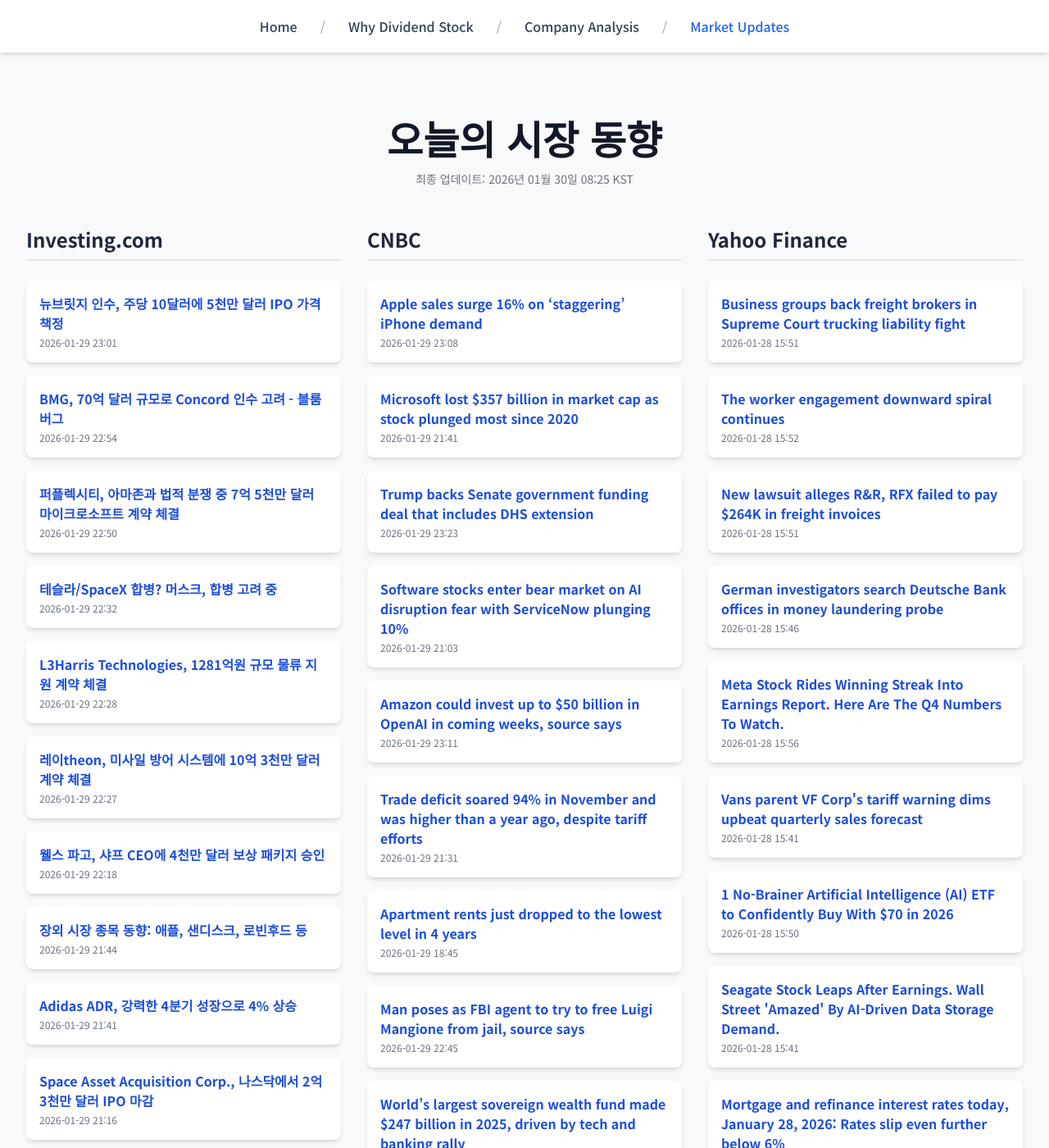
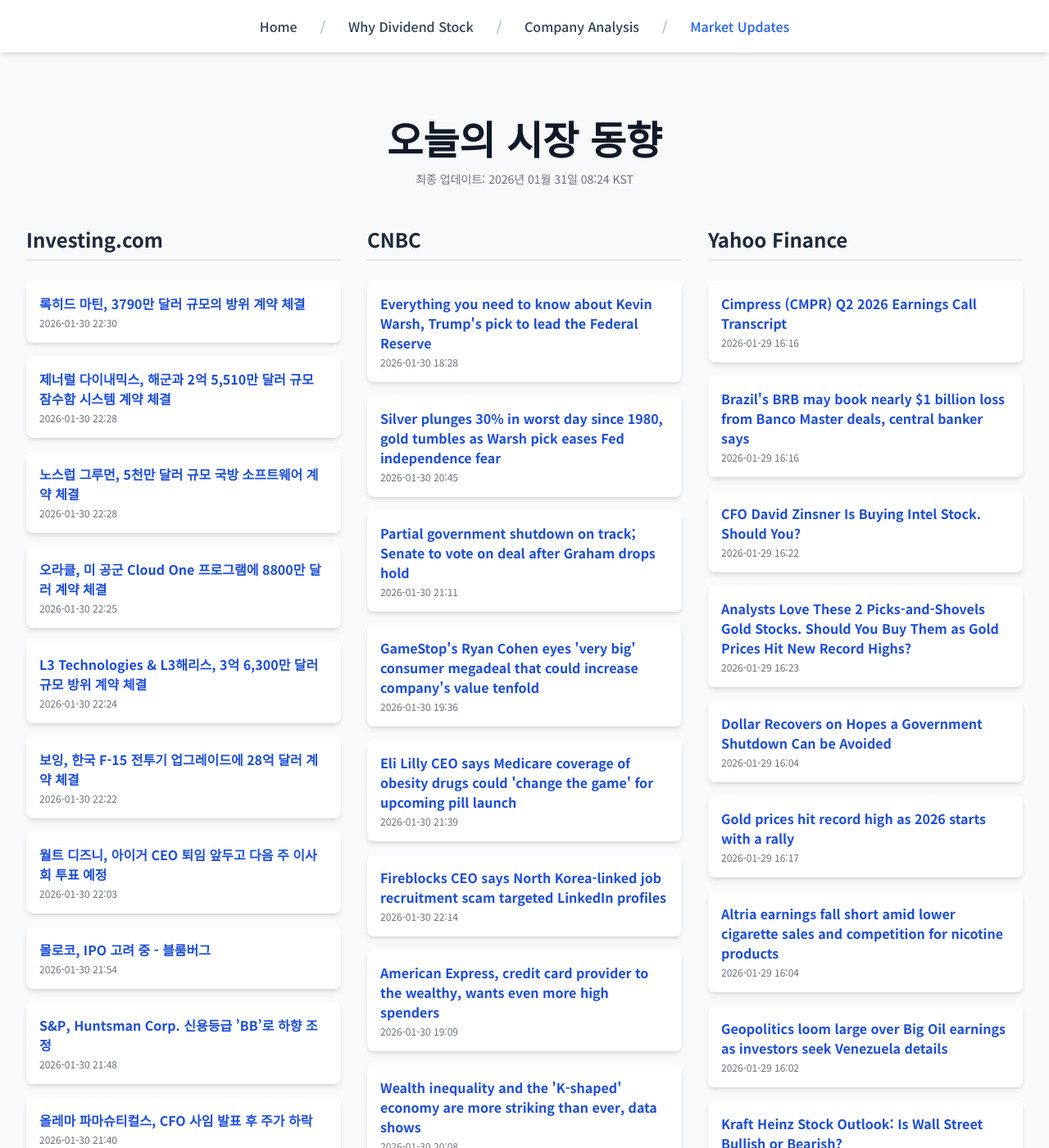
Before and after one commit to Kay-Hwang/my-company-analysis, a Jekyll site: the page built from market-updates.html, in a window 1280 px wide and 1400 px high. Shown: the whole window at 82% size. Built offline with Jekyll 4.4.1, drawn with Linux system fonts in a browser that asks for light colours; nearby versions of some CDN libraries; a script that is not in the unit is left out; some of the changed text lies outside the part shown.

Commit message:
Update daily data

```diff
--- a/_data/latest_data.json
+++ b/_data/latest_data.json
@@ -1,190 +1,190 @@
 {
-  "lastUpdated": "2026년 01월 30일 08:25 KST",
+  "lastUpdated": "2026년 01월 31일 08:24 KST",
   "news": {
     "investing": [
       {
-        "title": "뉴브릿지 인수, 주당 10달러에 5천만 달러 IPO 가격 책정",
-        "link": "https://kr.investing.com/news/stock-market-news/article-432SI-1804937",
-        "pubDate": "2026-01-29 23:01:04",
-        "summary": "뉴브릿지 인수, 주당 10달러에 5천만 달러 IPO 가격 책정"
+        "title": "록히드 마틴, 3790만 달러 규모의 방위 계약 체결",
+        "link": "https://kr.investing.com/news/stock-market-news/article-93CH-1806583",
+        "pubDate": "2026-01-30 22:30:49",
+        "summary": "록히드 마틴, 3790만 달러 규모의 방위 계약 체결"
       },
       {
-        "title": "BMG, 70억 달러 규모로 Concord 인수 고려 - 블룸버그",
-        "link": "https://kr.investing.com/news/stock-market-news/article-93CH-1804925",
-        "pubDate": "2026-01-29 22:54:50",
-        "summary": "BMG, 70억 달러 규모로 Concord 인수 고려 - 블룸버그"
+        "title": "제너럴 다이내믹스, 해군과 2억 5,510만 달러 규모 잠수함 시스템 계약 체결",
+        "link": "https://kr.investing.com/news/stock-market-news/article-93CH-1806581",
+        "pubDate": "2026-01-30 22:28:46",
+        "summary": "제너럴 다이내믹스, 해군과 2억 5,510만 달러 규모 잠수함 시스템 계약 체결"
       },
       {
-        "title": "퍼플렉시티, 아마존과 법적 분쟁 중 7억 5천만 달러 마이크로소프트 계약 체결",
-        "link": "https://kr.investing.com/news/stock-market-news/article-1804929",
-        "pubDate": "2026-01-29 22:50:46",
-        "summary": "퍼플렉시티, 아마존과 법적 분쟁 중 7억 5천만 달러 마이크로소프트 계약 체결"
+        "title": "노스럽 그루먼, 5천만 달러 규모 국방 소프트웨어 계약 체결",
+        "link": "https://kr.investing.com/news/stock-market-news/article-93CH-1806580",
+        "pubDate": "2026-01-30 22:28:13",
+        "summary": "노스럽 그루먼, 5천만 달러 규모 국방 소프트웨어 계약 체결"
       },
       {
-        "title": "테슬라/SpaceX 합병? 머스크, 합병 고려 중",
-        "link": "https://kr.investing.com/news/stock-market-news/article-1804889",
-        "pubDate": "2026-01-29 22:32:25",
-        "summary": "테슬라/SpaceX 합병? 머스크, 합병 고려 중"
+        "title": "오라클, 미 공군 Cloud One 프로그램에 8800만 달러 계약 체결",
+        "link": "https://kr.investing.com/news/stock-market-news/article-93CH-1806579",
+        "pubDate": "2026-01-30 22:25:44",
+        "summary": "오라클, 미 공군 Cloud One 프로그램에 8800만 달러 계약 체결"
       },
       {
-        "title": "L3Harris Technologies, 1281억원 규모 물류 지원 계약 체결",
-        "link": "https://kr.investing.com/news/stock-market-news/article-93CH-1804881",
-        "pubDate": "2026-01-29 22:28:24",
-        "summary": "L3Harris Technologies, 1281억원 규모 물류 지원 계약 체결"
+        "title": "L3 Technologies & L3해리스, 3억 6,300만 달러 규모 방위 계약 체결",
+        "link": "https://kr.investing.com/news/stock-market-news/article-93CH-1806578",
+        "pubDate": "2026-01-30 22:24:54",
+        "summary": "L3 Technologies & L3해리스, 3억 6,300만 달러 규모 방위 계약 체결"
       },
       {
-        "title": "레이theon, 미사일 방어 시스템에 10억 3천만 달러 계약 체결",
-        "link": "https://kr.investing.com/news/stock-market-news/article-93CH-1804880",
-        "pubDate": "2026-01-29 22:27:58",
-        "summary": "레이theon, 미사일 방어 시스템에 10억 3천만 달러 계약 체결"
+        "title": "보잉, 한국 F-15 전투기 업그레이드에 28억 달러 계약 체결",
+        "link": "https://kr.investing.com/news/stock-market-news/article-93CH-1806577",
+        "pubDate": "2026-01-30 22:22:03",
+        "summary": "보잉, 한국 F-15 전투기 업그레이드에 28억 달러 계약 체결"
       },
       {
-        "title": "웰스 파고, 샤프 CEO에 4천만 달러 보상 패키지 승인",
-        "link": "https://kr.investing.com/news/stock-market-news/article-93CH-1804865",
-        "pubDate": "2026-01-29 22:18:34",
-        "summary": "웰스 파고, 샤프 CEO에 4천만 달러 보상 패키지 승인"
+        "title": "월트 디즈니, 아이거 CEO 퇴임 앞두고 다음 주 이사회 투표 예정",
+        "link": "https://kr.investing.com/news/stock-market-news/article-1806574",
+        "pubDate": "2026-01-30 22:03:27",
+        "summary": "월트 디즈니, 아이거 CEO 퇴임 앞두고 다음 주 이사회 투표 예정"
       },
       {
-        "title": "장외 시장 종목 동향: 애플, 샌디스크, 로빈후드 등",
-        "link": "https://kr.investing.com/news/stock-market-news/article-432SI-1804796",
-        "pubDate": "2026-01-29 21:44:03",
-        "summary": "장외 시장 종목 동향: 애플, 샌디스크, 로빈후드 등"
+        "title": "몰로코, IPO 고려 중 - 블룸버그",
+        "link": "https://kr.investing.com/news/stock-market-news/article-93CH-1806559",
+        "pubDate": "2026-01-30 21:54:55",
+        "summary": "몰로코, IPO 고려 중 - 블룸버그"
       },
       {
-        "title": "Adidas ADR, 강력한 4분기 성장으로 4% 상승",
-        "link": "https://kr.investing.com/news/stock-market-news/article-1804790",
-        "pubDate": "2026-01-29 21:41:31",
-        "summary": "Adidas ADR, 강력한 4분기 성장으로 4% 상승"
+        "title": "S&P, Huntsman Corp. 신용등급 ’BB’로 하향 조정",
+        "link": "https://kr.investing.com/news/stock-market-news/article-93CH-1806554",
+        "pubDate": "2026-01-30 21:48:04",
+        "summary": "S&P, Huntsman Corp. 신용등급 ’BB’로 하향 조정"
       },
       {
-        "title": "Space Asset Acquisition Corp., 나스닥에서 2억3천만 달러 IPO 마감",
-        "link": "https://kr.investing.com/news/stock-market-news/article-432SI-1804670",
-        "pubDate": "2026-01-29 21:16:09",
-        "summary": "Space Asset Acquisition Corp., 나스닥에서 2억3천만 달러 IPO 마감"
+        "title": "올레마 파마슈티컬스, CFO 사임 발표 후 주가 하락",
+        "link": "https://kr.investing.com/news/stock-market-news/article-93CH-1806545",
+        "pubDate": "2026-01-30 21:40:49",
+        "summary": "올레마 파마슈티컬스, CFO 사임 발표 후 주가 하락"
       }
     ],
     "cnbc": [
       {
-        "title": "Apple sales surge 16% on ‘staggering’ iPhone demand",
-        "link": "https://www.cnbc.com/2026/01/29/apple-aapl-earnings-report-q1-2026.html",
-        "pubDate": "Thu, 29 Jan 2026 23:08:57 GMT",
-        "summary": "Apple reported fiscal first-quarter earnings on Thursday that surpassed expectations, with revenue soaring 16% on an annual basis."
+        "title": "Everything you need to know about Kevin Warsh, Trump's pick to lead the Federal Reserve",
+        "link": "https://www.cnbc.com/2026/01/30/who-is-kevin-warsh-trumps-fed-chair-pick.html",
+        "pubDate": "Fri, 30 Jan 2026 18:28:58 GMT",
+        "summary": "Kevin Warsh, a former Fed governor, has emerged as Donald Trump’s pick to lead the Federal Reserve. Here’s his background, views and why it matters."
       },
       {
-        "title": "Microsoft lost $357 billion in market cap as stock plunged most since 2020",
-        "link": "https://www.cnbc.com/2026/01/29/microsoft-market-cap-earnings.html",
-        "pubDate": "Thu, 29 Jan 2026 21:41:49 GMT",
-        "summary": "As investors sold shares of Microsoft on Thursday, the $3.22 trillion company dragged down the software complex and the S&amp;P 500 index."
+        "title": "Silver plunges 30% in worst day since 1980, gold tumbles as Warsh pick eases Fed independence fear",
+        "link": "https://www.cnbc.com/2026/01/30/silver-gold-fall-price-usd-dollar-fed-warsh-chair-trump-metals.html",
+        "pubDate": "Fri, 30 Jan 2026 20:45:33 GMT",
+        "summary": "Gold and silver prices plunged on Friday, following weeks of gains as investors poured money into safe havens."
       },
       {
-        "title": "Trump backs Senate government funding deal that includes DHS extension",
-        "link": "https://www.cnbc.com/2026/01/29/trump-congress-government-shutdown.html",
-        "pubDate": "Thu, 29 Jan 2026 23:23:28 GMT",
-        "summary": "Trump backs Senate government funding deal that includes DHS extension"
+        "title": "Partial government shutdown on track; Senate to vote on deal after Graham drops hold",
+        "link": "https://www.cnbc.com/2026/01/30/government-shutdown-senate-vote-dhs.html",
+        "pubDate": "Fri, 30 Jan 2026 21:11:15 GMT",
+        "summary": "The deal would address concerns Democrats have about funding the Department of Homeland Security because of enforcement actions in Minnesota."
       },
       {
-        "title": "Software stocks enter bear market on AI disruption fear with ServiceNow plunging 10%",
-        "link": "https://www.cnbc.com/2026/01/29/software-stocks-enter-bear-market-on-ai-disruption-fear-with-servicenow-plunging-11percent-thursday.html",
-        "pubDate": "Thu, 29 Jan 2026 21:03:56 GMT",
-        "summary": "The iShares Expanded Tech-Software Sector ETF is on pace for its biggest one-day decline since April 4 during the tariff-triggered downturn."
+        "title": "GameStop's Ryan Cohen eyes 'very big' consumer megadeal that could increase company's value tenfold",
+        "link": "https://www.cnbc.com/2026/01/30/gamestop-ceo-ryan-cohen-targets-consumer-mega-deal.html",
+        "pubDate": "Fri, 30 Jan 2026 19:36:21 GMT",
+        "summary": "Ryan Cohen wouldn't say whether he would sell GameStop's bitcoin to try to pull off a major acquisition."
       },
       {
-        "title": "Amazon could invest up to $50 billion in OpenAI in coming weeks, source says",
-        "link": "https://www.cnbc.com/2026/01/29/amazon-openai-investment-jassy-altman.html",
-        "pubDate": "Thu, 29 Jan 2026 23:11:50 GMT",
-        "summary": "OpenAI CEO Sam Altman and Amazon CEO Andy Jassy have been speaking directly, according to a source familiar with the discussions."
+        "title": "Eli Lilly CEO says Medicare coverage of obesity drugs could 'change the game' for upcoming pill launch",
+        "link": "https://www.cnbc.com/2026/01/30/eli-lilly-ceo-david-ricks-medicare-coverage-obesity-pills.html",
+        "pubDate": "Fri, 30 Jan 2026 21:39:04 GMT",
+        "summary": "Lilly CEO Dave Ricks is confident in the ability of the company's pill to compete and is preparing for a \"full launch\" in the second quarter."
       },
       {
-        "title": "Trade deficit soared 94% in November and was higher than a year ago, despite tariff efforts",
-        "link": "https://www.cnbc.com/2026/01/29/trade-balance-soared-94percent-in-november-and-was-higher-than-a-year-ago-despite-tariff-efforts.html",
-        "pubDate": "Thu, 29 Jan 2026 21:31:45 GMT",
-        "summary": "The U.S. deficit with its global trading partners nearly doubled in November as the shortfall with the European Union swelled."
+        "title": "Fireblocks CEO says North Korea-linked job recruitment scam targeted LinkedIn profiles",
+        "link": "https://www.cnbc.com/2026/01/30/fireblocks-north-korea-hackers-crypto-job-scam.html",
+        "pubDate": "Fri, 30 Jan 2026 22:14:06 GMT",
+        "summary": "CEO Michael Shaulov said hackers, especially those with ties to North Korea, have been evolving at \"lightspeed\" because of AI."
       },
       {
-        "title": "Apartment rents just dropped to the lowest level in 4 years",
-        "link": "https://www.cnbc.com/2026/01/29/apartment-rents-just-dropped-to-the-lowest-level-in-4-years.html",
-        "pubDate": "Thu, 29 Jan 2026 18:45:10 GMT",
-        "summary": "Apartment rents are falling sharply due to weaker economic conditions and growing job losses."
+        "title": "American Express, credit card provider to the wealthy, wants even more high spenders",
+        "link": "https://www.cnbc.com/2026/01/30/american-express-credit-card-high-spenders.html",
+        "pubDate": "Fri, 30 Jan 2026 19:09:39 GMT",
+        "summary": "AmEx's strategy shift is the latest example of the K-shaped economy, in which wealthy consumers continue to spend freely while others rein in their expenses"
       },
       {
-        "title": "Man poses as FBI agent to try to free Luigi Mangione from jail, source says",
-        "link": "https://www.cnbc.com/2026/01/29/luigi-mangione-fbi-jail-murder-mark-anderson.html",
-        "pubDate": "Thu, 29 Jan 2026 22:45:56 GMT",
-        "summary": "Luigi Mangione is being held in the notorious Metropolitan Detention Center in Brooklyn, New York, on charges of killing UnitedHealthcare CEO Brian Thompson."
+        "title": "Wealth inequality and the 'K-shaped' economy are more striking than ever, data shows",
+        "link": "https://www.cnbc.com/2026/01/30/wealth-inequality-k-shaped-economy-united-states-consumer-spending-trump.html",
+        "pubDate": "Fri, 30 Jan 2026 20:08:17 GMT",
+        "summary": "The K-shaped economy is as apparent as ever and isn't going away anytime soon, economists say."
       },
       {
-        "title": "World’s largest sovereign wealth fund made $247 billion in 2025, driven by tech and banking rally",
-        "link": "https://www.cnbc.com/2026/01/29/norway-sovereign-wealth-fund-2025-return-nbim-trillion-oil-stocks-tech-ai-banks-silver.html",
-        "pubDate": "Thu, 29 Jan 2026 13:18:04 GMT",
-        "summary": "Norway's $2 trillion sovereign wealth fund holds stakes in many of the world's biggest companies, including Apple, Nvidia and JPMorgan Chase."
+        "title": "Former Google engineer found guilty of espionage and theft of AI tech",
+        "link": "https://www.cnbc.com/2026/01/30/former-google-engineer-found-guilty-of-espionage-and-theft-of-ai-tech.html",
+        "pubDate": "Fri, 30 Jan 2026 19:53:09 GMT",
+        "summary": "The case marks the first conviction on AI-related economic espionage charges in the U.S., according to the Department of Justice."
       },
       {
-        "title": "A Waymo hit a child near an elementary school. The NHTSA is investigating",
-        "link": "https://www.cnbc.com/2026/01/29/waymo-nhtsa-crash-child-school.html",
-        "pubDate": "Thu, 29 Jan 2026 17:45:42 GMT",
-        "summary": "U.S. regulators are investigating the behavior of Waymo driverless vehicles around schools and school buses"
+        "title": "Jeffrey Epstein victims blast DOJ for 'incomplete' release of files",
+        "link": "https://www.cnbc.com/2026/01/30/jeffrey-epstein-files-doj.html",
+        "pubDate": "Fri, 30 Jan 2026 22:49:06 GMT",
+        "summary": "\"We did not protect President Trump ... or anybody,\" Deputy Attorney General Todd Blanche said as he revealed there would be no more release of Epstein files."
       }
     ],
     "yahoo": [
       {
-        "title": "Business groups back freight brokers in Supreme Court trucking liability fight",
-        "link": "https://finance.yahoo.com/news/business-groups-back-freight-brokers-155104035.html",
-        "pubDate": "2026-01-28T15:51:04Z",
-        "summary": "Business groups back freight brokers in Supreme Court trucking liability fight"
+        "title": "Cimpress (CMPR) Q2 2026 Earnings Call Transcript",
+        "link": "https://finance.yahoo.com/news/cimpress-cmpr-q2-2026-earnings-161610486.html",
+        "pubDate": "2026-01-29T16:16:10Z",
+        "summary": "Cimpress (CMPR) Q2 2026 Earnings Call Transcript"
       },
       {
-        "title": "The worker engagement downward spiral continues",
-        "link": "https://finance.yahoo.com/news/worker-engagement-downward-spiral-continues-155200347.html",
-        "pubDate": "2026-01-28T15:52:00Z",
-        "summary": "The worker engagement downward spiral continues"
+        "title": "Brazil's BRB may book nearly $1 billion loss from Banco Master deals, central banker says",
+        "link": "https://finance.yahoo.com/news/brazils-brb-may-book-nearly-161654931.html",
+        "pubDate": "2026-01-29T16:16:54Z",
+        "summary": "Brazil's BRB may book nearly $1 billion loss from Banco Master deals, central banker says"
       },
       {
-        "title": "New lawsuit alleges R&R, RFX failed to pay $264K in freight invoices",
-        "link": "https://finance.yahoo.com/news/lawsuit-alleges-r-r-rfx-155124752.html",
-        "pubDate": "2026-01-28T15:51:24Z",
-        "summary": "New lawsuit alleges R&R, RFX failed to pay $264K in freight invoices"
+        "title": "CFO David Zinsner Is Buying Intel Stock. Should You?",
+        "link": "https://finance.yahoo.com/news/cfo-david-zinsner-buying-intel-162245212.html",
+        "pubDate": "2026-01-29T16:22:45Z",
+        "summary": "CFO David Zinsner Is Buying Intel Stock. Should You?"
       },
       {
-        "title": "German investigators search Deutsche Bank offices in money laundering probe",
-        "link": "https://finance.yahoo.com/news/german-investigators-search-deutsche-bank-154607332.html",
-        "pubDate": "2026-01-28T15:46:07Z",
-        "summary": "German investigators search Deutsche Bank offices in money laundering probe"
+        "title": "Analysts Love These 2 Picks-and-Shovels Gold Stocks. Should You Buy Them as Gold Prices Hit New Record Highs?",
+        "link": "https://finance.yahoo.com/news/analysts-love-2-picks-shovels-162349234.html",
+        "pubDate": "2026-01-29T16:23:49Z",
+        "summary": "Analysts Love These 2 Picks-and-Shovels Gold Stocks. Should You Buy Them as Gold Prices Hit New Record Highs?"
       },
       {
-        "title": "Meta Stock Rides Winning Streak Into Earnings Report. Here Are The Q4 Numbers To Watch.",
-        "link": "https://www.investors.com/news/technology/meta-stock-q4-preview-2025-zuckerberg-ai/?src=A00220&yptr=yahoo",
-        "pubDate": "2026-01-28T15:56:51Z",
-        "summary": "Meta Stock Rides Winning Streak Into Earnings Report. Here Are The Q4 Numbers To Watch."
+        "title": "Dollar Recovers on Hopes a Government Shutdown Can be Avoided",
+        "link": "https://finance.yahoo.com/news/dollar-recovers-hopes-government-shutdown-160408953.html",
+        "pubDate": "2026-01-29T16:04:08Z",
+        "summary": "Dollar Recovers on Hopes a Government Shutdown Can be Avoided"
       },
       {
-        "title": "Vans parent VF Corp's tariff warning dims upbeat quarterly sales forecast",
-        "link": "https://finance.yahoo.com/news/vans-parent-vf-corps-tariff-154147278.html",
-        "pubDate": "2026-01-28T15:41:47Z",
-        "summary": "Vans parent VF Corp's tariff warning dims upbeat quarterly sales forecast"
+        "title": "Gold prices hit record high as 2026 starts with a rally",
+        "link": "https://finance.yahoo.com/news/gold-tear-far-2026-hitting-161715965.html",
+        "pubDate": "2026-01-29T16:17:15Z",
+        "summary": "Gold prices hit record high as 2026 starts with a rally"
       },
       {
-        "title": "1 No-Brainer Artificial Intelligence (AI) ETF to Confidently Buy With $70 in 2026",
-        "link": "https://finance.yahoo.com/news/1-no-brainer-artificial-intelligence-155000170.html",
-        "pubDate": "2026-01-28T15:50:00Z",
-        "summary": "1 No-Brainer Artificial Intelligence (AI) ETF to Confidently Buy With $70 in 2026"
+        "title": "Altria earnings fall short amid lower cigarette sales and competition for nicotine products",
+        "link": "https://finance.yahoo.com/news/altria-earnings-fall-short-amid-160403158.html",
+        "pubDate": "2026-01-29T16:04:03Z",
+        "summary": "Altria earnings fall short amid lower cigarette sales and competition for nicotine products"
       },
       {
-        "title": "Seagate Stock Leaps After Earnings. Wall Street 'Amazed' By AI-Driven Data Storage Demand.",
-        "link": "https://www.investors.com/news/technology/seagate-stock-stx-q2-earnings-2026-news-ai/?src=A00220&yptr=yahoo",
-        "pubDate": "2026-01-28T15:41:38Z",
-        "summary": "Seagate Stock Leaps After Earnings. Wall Street 'Amazed' By AI-Driven Data Storage Demand."
+        "title": "Geopolitics loom large over Big Oil earnings as investors seek Venezuela details",
+        "link": "https://finance.yahoo.com/news/geopolitics-loom-large-over-big-160209831.html",
+        "pubDate": "2026-01-29T16:02:09Z",
+        "summary": "Geopolitics loom large over Big Oil earnings as investors seek Venezuela details"
       },
       {
-        "title": "Mortgage and refinance interest rates today, January 28, 2026: Rates slip even further below 6%",
-        "link": "https://finance.yahoo.com/personal-finance/mortgages/article/mortgage-refinance-interest-rates-today-wednesday-january-28-2026-110051877.html",
-        "pubDate": "2026-01-28T11:00:51Z",
-        "summary": "Mortgage and refinance interest rates today, January 28, 2026: Rates slip even further below 6%"
+        "title": "Kraft Heinz Stock Outlook: Is Wall Street Bullish or Bearish?",
+        "link": "https://finance.yahoo.com/news/kraft-heinz-stock-outlook-wall-160111889.html",
+        "pubDate": "2026-01-29T16:01:11Z",
+        "summary": "Kraft Heinz Stock Outlook: Is Wall Street Bullish or Bearish?"
       },
       {
-        "title": "Dear SoFi Stock Fans, Mark Your Calendars for January 30",
-        "link": "https://finance.yahoo.com/news/dear-sofi-stock-fans-mark-160002402.html",
-        "pubDate": "2026-01-28T16:00:02Z",
-        "summary": "Dear SoFi Stock Fans, Mark Your Calendars for January 30"
+        "title": "Can a felon buy a house?",
+        "link": "https://finance.yahoo.com/personal-finance/mortgages/article/can-a-felon-buy-a-house-214336902.html",
+        "pubDate": "2025-01-06T21:43:36Z",
+        "summary": "Can a felon buy a house?"
       }
     ]
   }
```
